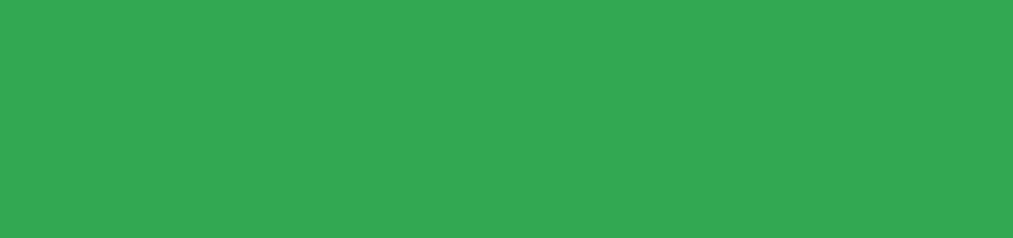
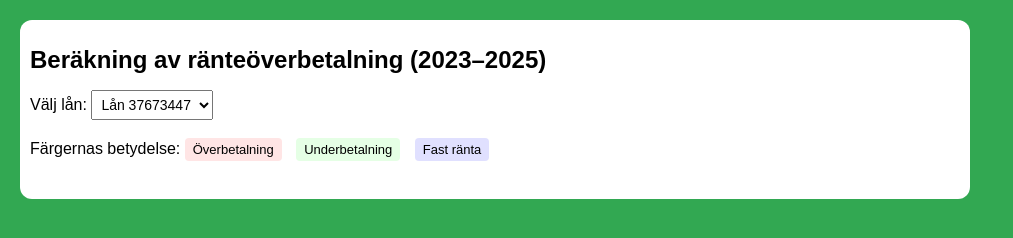
Before and after one commit to jgabrielsten/seb, a plain HTML site: page index.html in a window 1280 px wide. Shown: the whole page, without its empty margins (0-1013 px from the left). Drawn offline with Linux system fonts and the light colour scheme.

Commit message:
Update index.html

```diff
--- a/index.html
+++ b/index.html
@@ -25,6 +25,21 @@
 </style>
 </head>
 <body>
-
+<div class="container">
+  <h1>Beräkning av ränteöverbetalning (2023–2025)</h1>
+  <div id="totals"></div>
+  <label>Välj lån:</label>
+  <select id="loanSelect">
+    <option value="447">Lån 37673447</option>
+    <option value="455">Lån 37673455</option>
+  </select>
+  <div class="legend"><br>Färgernas betydelse:
+    <span class="legend-item bg-red">Överbetalning</span>
+    <span class="legend-item bg-green">Underbetalning</span>
+    <span class="legend-item bg-fixed">Fast ränta</span>
+  </div>
+  <div id="tableContainer"></div><br>
+</div>
+<br>
 </body>
 </html>
```
